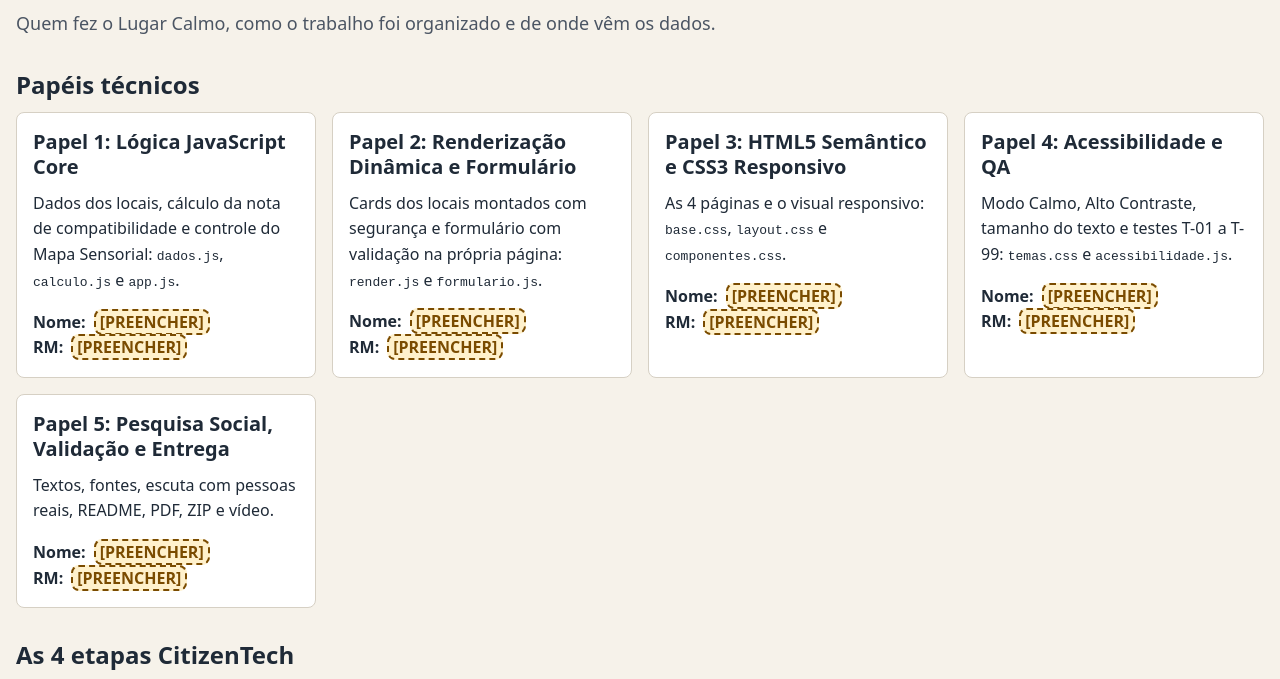
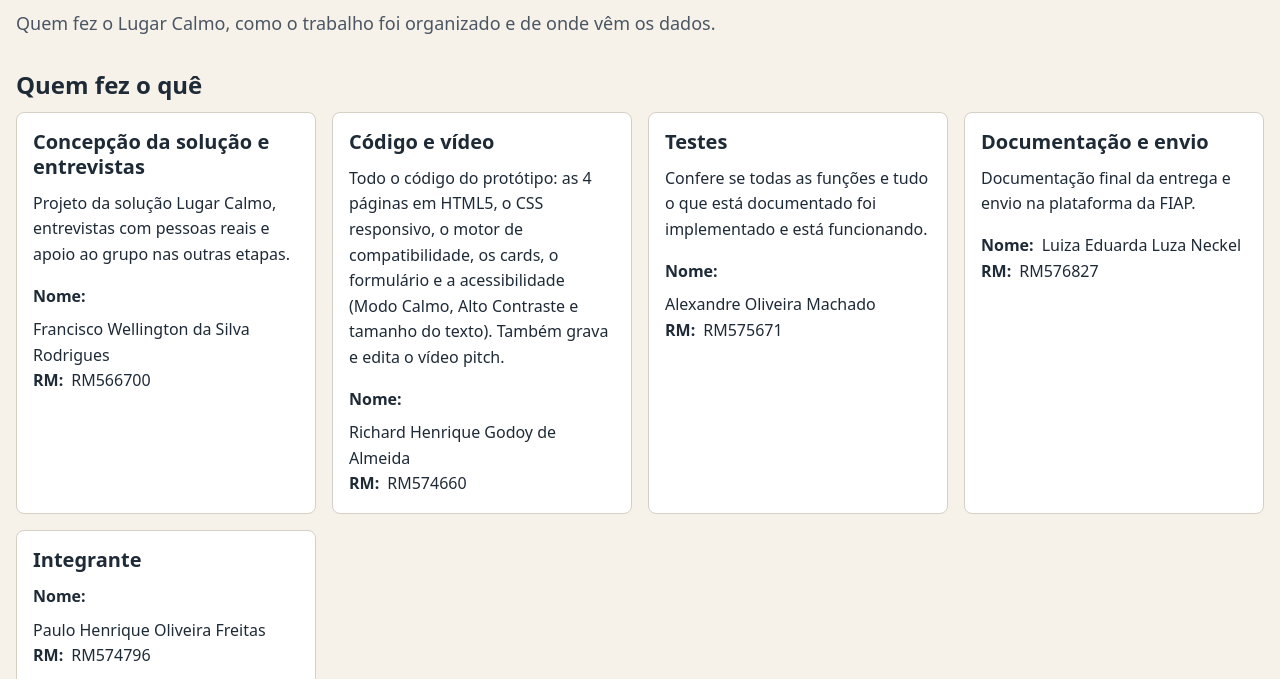
Before and after one commit to richardalmeida-dev/lugar-calmo, a plain HTML site: page equipe.html in a window 1280 px wide. Shown: the part 112-791 px from the top of the page. Drawn offline with Linux system fonts and the light colour scheme.

Commit message:
docs: preenche integrantes, responsabilidades e links

```diff
--- a/equipe.html
+++ b/equipe.html
@@ -3,7 +3,7 @@
 <head>
   <meta charset="UTF-8">
   <meta name="viewport" content="width=device-width, initial-scale=1">
-  <meta name="description" content="Equipe e metodologia do Lugar Calmo: papéis técnicos, as 4 etapas CitizenTech, links do projeto e fontes oficiais.">
+  <meta name="description" content="Equipe e metodologia do Lugar Calmo: quem fez o quê, as 4 etapas CitizenTech, links do projeto e fontes oficiais.">
   <title>Equipe | Lugar Calmo</title>
   <link rel="icon" href="img/favicon.svg" type="image/svg+xml">
   <!-- Ordem fixa (8.1): base (variáveis) primeiro e temas por último, para que Modo Calmo e Alto Contraste sobrescrevam as variáveis. -->
@@ -45,48 +45,47 @@
     <h1>Equipe e metodologia</h1>
     <p class="introducao">Quem fez o Lugar Calmo, como o trabalho foi organizado e de onde vêm os dados.</p>
 
-    <!-- 1. Papéis técnicos: 5 cartões com nome e RM a preencher pela equipe (8.6). -->
+    <!-- 1. Quem fez o quê: divisão de tarefas combinada pelo grupo. -->
     <section class="secao" aria-labelledby="titulo-papeis">
-      <h2 id="titulo-papeis">Papéis técnicos</h2>
+      <h2 id="titulo-papeis">Quem fez o quê</h2>
       <ul class="grade-cartoes">
         <li class="cartao">
-          <h3>Papel 1: Lógica JavaScript Core</h3>
-          <p>Dados dos locais, cálculo da nota de compatibilidade e controle do Mapa Sensorial: <code>dados.js</code>, <code>calculo.js</code> e <code>app.js</code>.</p>
+          <h3>Concepção da solução e entrevistas</h3>
+          <p>Projeto da solução Lugar Calmo, entrevistas com pessoas reais e apoio ao grupo nas outras etapas.</p>
           <dl class="dados-integrante">
-            <div><dt>Nome:</dt><dd><span class="pendente">[PREENCHER]</span></dd></div>
-            <div><dt>RM:</dt><dd><span class="pendente">[PREENCHER]</span></dd></div>
+            <div><dt>Nome:</dt><dd>Francisco Wellington da Silva Rodrigues</dd></div>
+            <div><dt>RM:</dt><dd>RM566700</dd></div>
           </dl>
         </li>
         <li class="cartao">
-          <h3>Papel 2: Renderização Dinâmica e Formulário</h3>
-          <p>Cards dos locais montados com segurança e formulário com validação na própria página: <code>render.js</code> e <code>formulario.js</code>.</p>
+          <h3>Código e vídeo</h3>
+          <p>Todo o código do protótipo: as 4 páginas em HTML5, o CSS responsivo, o motor de compatibilidade, os cards, o formulário e a acessibilidade (Modo Calmo, Alto Contraste e tamanho do texto). Também grava e edita o vídeo pitch.</p>
           <dl class="dados-integrante">
-            <div><dt>Nome:</dt><dd><span class="pendente">[PREENCHER]</span></dd></div>
-            <div><dt>RM:</dt><dd><span class="pendente">[PREENCHER]</span></dd></div>
+            <div><dt>Nome:</dt><dd>Richard Henrique Godoy de Almeida</dd></div>
+            <div><dt>RM:</dt><dd>RM574660</dd></div>
           </dl>
         </li>
         <li class="cartao">
-          <h3>Papel 3: HTML5 Semântico e CSS3 Responsivo</h3>
-          <p>As 4 páginas e o visual responsivo: <code>base.css</code>, <code>layout.css</code> e <code>componentes.css</code>.</p>
+          <h3>Testes</h3>
+          <p>Confere se todas as funções e tudo o que está documentado foi implementado e está funcionando.</p>
           <dl class="dados-integrante">
-            <div><dt>Nome:</dt><dd><span class="pendente">[PREENCHER]</span></dd></div>
-            <div><dt>RM:</dt><dd><span class="pendente">[PREENCHER]</span></dd></div>
+            <div><dt>Nome:</dt><dd>Alexandre Oliveira Machado</dd></div>
+            <div><dt>RM:</dt><dd>RM575671</dd></div>
           </dl>
         </li>
         <li class="cartao">
-          <h3>Papel 4: Acessibilidade e QA</h3>
-          <p>Modo Calmo, Alto Contraste, tamanho do texto e testes T-01 a T-99: <code>temas.css</code> e <code>acessibilidade.js</code>.</p>
+          <h3>Documentação e envio</h3>
+          <p>Documentação final da entrega e envio na plataforma da FIAP.</p>
           <dl class="dados-integrante">
-            <div><dt>Nome:</dt><dd><span class="pendente">[PREENCHER]</span></dd></div>
-            <div><dt>RM:</dt><dd><span class="pendente">[PREENCHER]</span></dd></div>
+            <div><dt>Nome:</dt><dd>Luiza Eduarda Luza Neckel</dd></div>
+            <div><dt>RM:</dt><dd>RM576827</dd></div>
           </dl>
         </li>
         <li class="cartao">
-          <h3>Papel 5: Pesquisa Social, Validação e Entrega</h3>
-          <p>Textos, fontes, escuta com pessoas reais, README, PDF, ZIP e vídeo.</p>
+          <h3>Integrante</h3>
           <dl class="dados-integrante">
-            <div><dt>Nome:</dt><dd><span class="pendente">[PREENCHER]</span></dd></div>
-            <div><dt>RM:</dt><dd><span class="pendente">[PREENCHER]</span></dd></div>
+            <div><dt>Nome:</dt><dd>Paulo Henrique Oliveira Freitas</dd></div>
+            <div><dt>RM:</dt><dd>RM574796</dd></div>
           </dl>
         </li>
       </ul>
@@ -118,12 +117,12 @@
       </ol>
     </section>
 
-    <!-- 3. Links do projeto, a preencher pela equipe antes da entrega (8.6). -->
+    <!-- 3. Links do projeto. O do vídeo entra quando o pitch for publicado. -->
     <section class="secao" aria-labelledby="titulo-links">
       <h2 id="titulo-links">Links do projeto</h2>
       <ul class="lista-simples">
-        <li>Repositório no GitHub: <span class="pendente">[PREENCHER URL]</span></li>
-        <li>Site publicado (GitHub Pages): <span class="pendente">[PREENCHER URL]</span></li>
+        <li>Repositório no GitHub: <a href="https://github.com/richardalmeida-dev/lugar-calmo" target="_blank" rel="noopener noreferrer">github.com/richardalmeida-dev/lugar-calmo<span class="visualmente-oculto"> (abre em nova aba)</span></a></li>
+        <li>Site publicado (GitHub Pages): <a href="https://richardalmeida-dev.github.io/lugar-calmo/" target="_blank" rel="noopener noreferrer">richardalmeida-dev.github.io/lugar-calmo/<span class="visualmente-oculto"> (abre em nova aba)</span></a></li>
         <li>Vídeo pitch: <span class="pendente">[PREENCHER URL]</span></li>
       </ul>
     </section>
```
Also changed, not shown: 1 other file.
